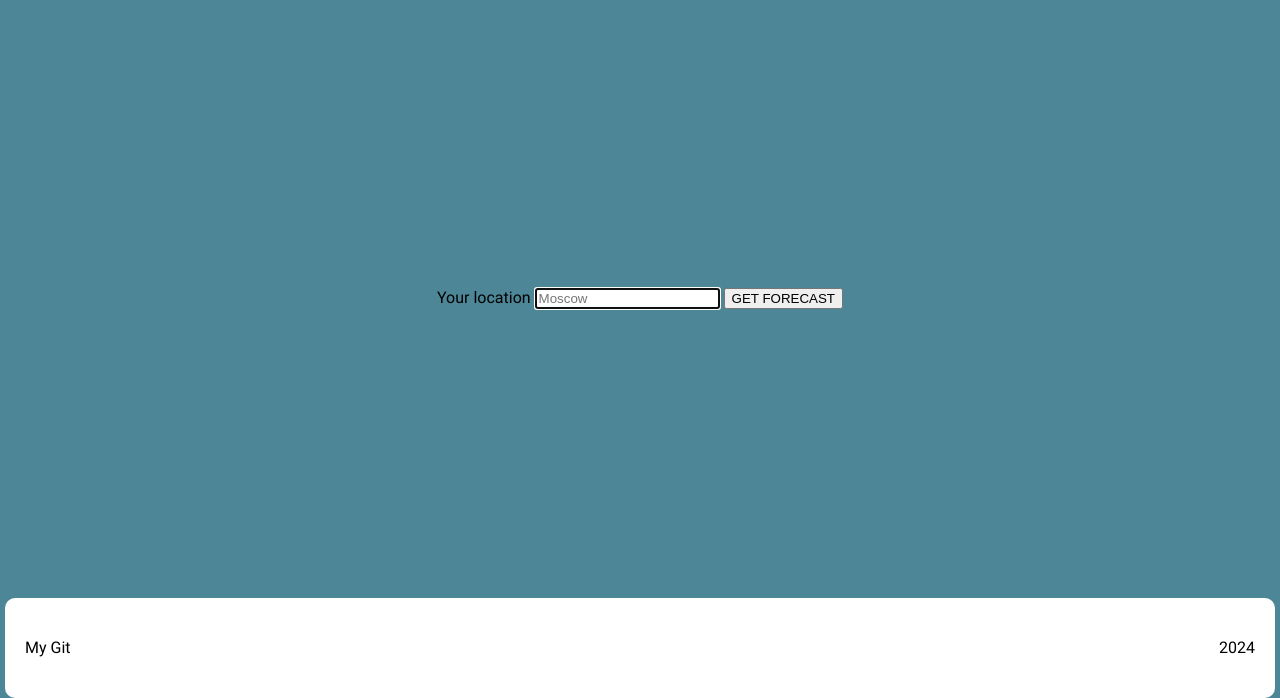
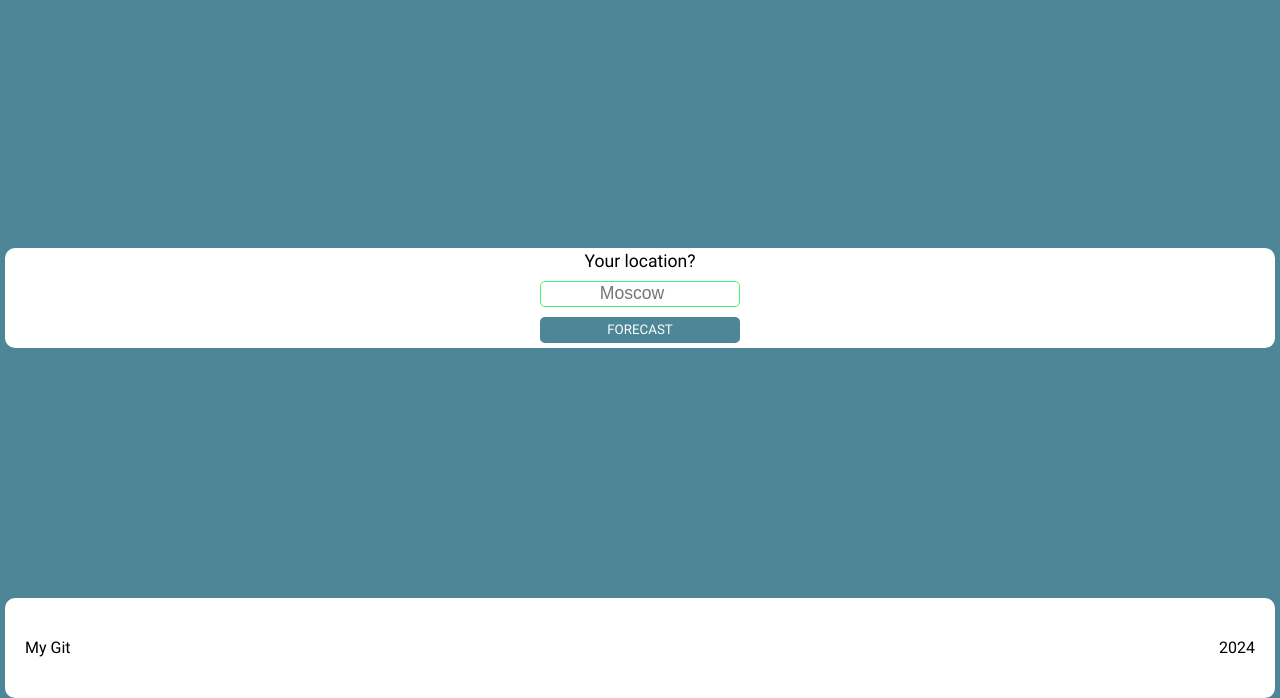
Before and after one commit to EvgeniyMorozov164/weather-app, a website built with webpack: page src/index.html in a window 1280 px wide. Shown: the part 102-800 px from the top of the page. Built offline with nearby package versions, Linux system fonts and the light colour scheme.

Commit message:
add styles for form

```diff
--- a/src/index.html
+++ b/src/index.html
@@ -14,9 +14,9 @@
   <main class="main">
     <div class="form-container">
       <form action="/" class="form">
-        <label for="location" class="label">Your location</label>
+        <label for="location" class="label">Your location?</label>
         <input type="search" name="location" id="location" class="input" placeholder="Moscow" required autofocus minlength="1">
-        <button type="submit" class="btn">GET FORECAST</button>
+        <button type="submit" class="btn">FORECAST</button>
       </form>
     </div>
     <div class="content">
--- a/src/main.css
+++ b/src/main.css
@@ -53,15 +53,89 @@ body {
 }
 
 .logo h1 {
+  font-family: orbitron-regular, sans-serif;
   font-size: 3rem;
 }
 
 .logo h1:first-letter {
-  color: rgb(243, 13, 32);
+  color: rgb(70, 243, 108);
 }
 
+.main {
+  width: 100%;
+  max-width: 1440px;
+  height: auto;
+  display: flex;
+  flex-direction: column;
+  justify-content: center;
+  align-items: flex-start;
+  background-color: var(--scd-bg-clr);
+  border-radius: 10px;
+  padding: 0px 20px;
+}
 
+.form-container {
+  width: 100%;
+  height: 100px;
+  display: flex;
+  align-items: center;
+  justify-content: center;
+  padding: 5px;
+}
 
+.form {
+  width: 100%;
+  height: 100%;
+  display: flex;
+  flex-direction: column;
+  justify-content: center;
+  align-items: center;
+  gap: 10px;
+}
+
+.label {
+  font-size: 1.1rem;
+}
+
+.input {
+  border: none;
+  width: 200px;
+  height: 30px;
+  border-radius: 5px;
+  font-size: 1.1rem;
+  padding: 0px 5px;
+  text-align: center;
+}
+
+.input::placeholder {
+  text-align: center;
+}
+
+.input:focus {
+  border: 1px solid rgb(70, 243, 108);
+  outline: none;
+  background-color: var(--scd-bg-clr);
+}
+
+.btn {
+  font-family: roboto-regular, sans-serif;
+  background-color: var(--main-bg-clr);
+  color: var(--scd-bg-clr);
+  border: none;
+  border-radius: 5px;
+  width: 200px;
+  height: 30px;
+  transition: all .3s;
+}
+
+.btn:hover {
+  opacity: 0.9;
+  cursor: pointer;
+}
+
+.btn:active {
+  color: rgb(70, 243, 108);
+}
 .footer {
   padding: 0px 20px;
   justify-content: space-between;
```
